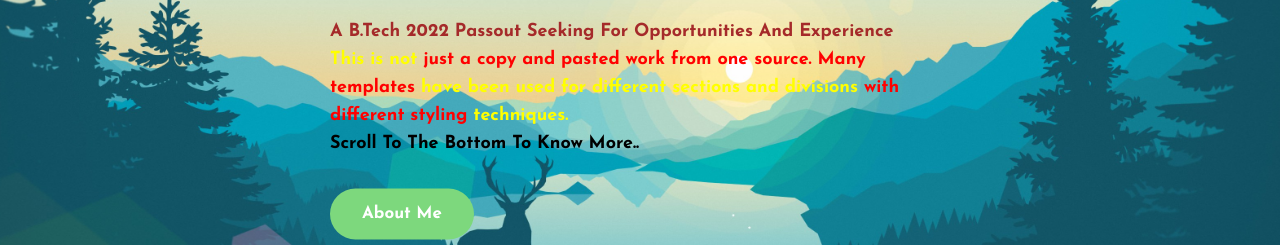
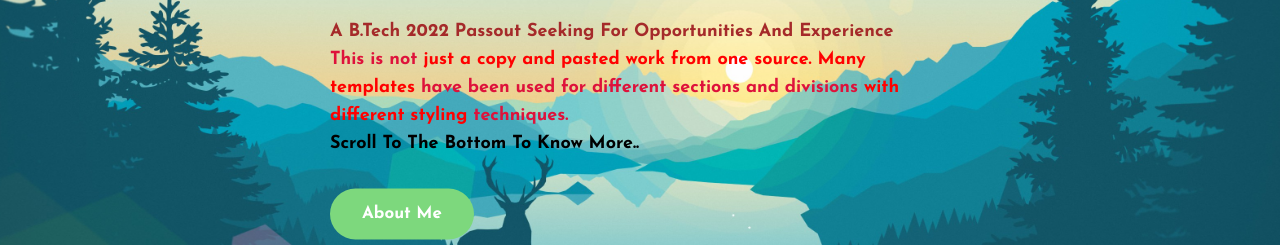
Before and after one commit to pattnayaka21/ashblogs.github.io, a plain HTML site: page index.html in a window 1280 px wide. Shown: the part 407-652 px from the top of the page. Drawn offline with nearby package versions, Linux system fonts and the light colour scheme.

Commit message:
Update index.html

```diff
--- a/index.html
+++ b/index.html
@@ -43,7 +43,7 @@
 			<h3>Hello,</h3>
 			<h1>- I  am <span style="color:red">Ashish</span>     <t>Pattnayak  		&#128512;</h1>
 			<p style="color:brown" ><b>A B.Tech 2022 Passout Seeking For Opportunities And Experience</b> <br>
-				<b style="color:yellow">This is not <span style="color:red">just a copy and pasted work from one source. Many templates </span>have been used for different sections and divisions  <span style="color:red">with different styling</span> techniques.</b><br>
+				<b style="color:rgb(222, 18, 59)">This is not <span style="color:red">just a copy and pasted work from one source. Many templates </span>have been used for different sections and divisions  <span style="color:red">with different styling</span> techniques.</b><br>
 				<span style="color:black" ><b>Scroll To The Bottom To Know More.. </b></span></p>
 			<a href="#about" class="btn">About Me</a>
 			<div class="social">
```
